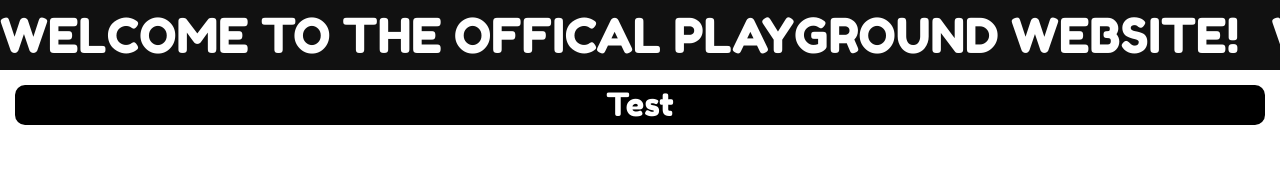
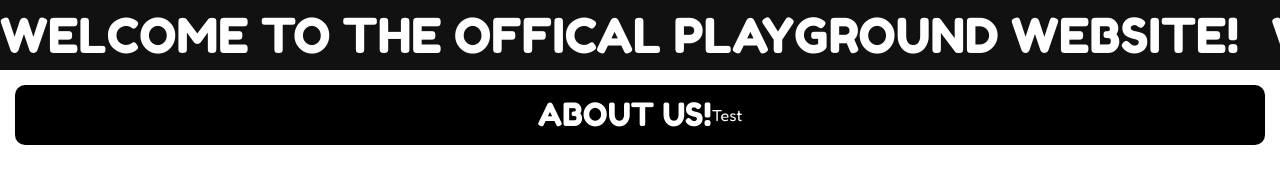
Before and after one commit to TimbitSilly/playgroundgame, a plain HTML site: page index.html in a window 1280 px wide. Drawn offline with Linux system fonts and the light colour scheme.

Commit message:
Update index.html

```diff
--- a/index.html
+++ b/index.html
@@ -21,10 +21,11 @@
       </div>
     </div>
   </div>
-<div style="background: #000; color: #FFF; margin: 15px; display: flex; justify-content: center; font-family: Fredoka; align-items: center; border-radius: 10px">
+<div style="background: #000; color: #FFF; margin: 15px; padding: 10px; display: flex; justify-content: center; font-family: Fredoka; align-items: center; border-radius: 10px">
     <span style="font-size:2rem; font-family: Fredoka One">
+    ABOUT US!
+    </span>
     Test
-    </span>
 </div>
 </body>
 </html>
```
